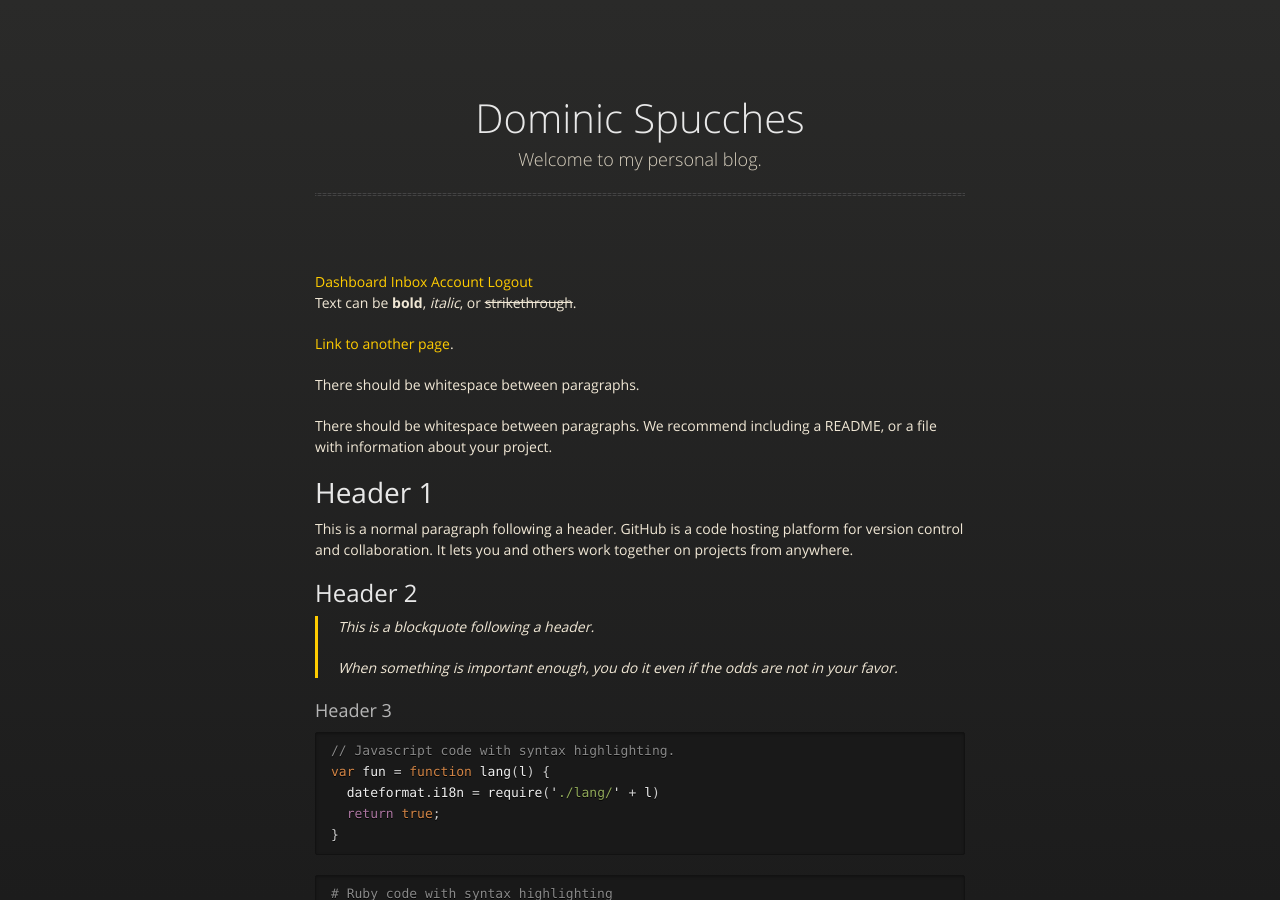
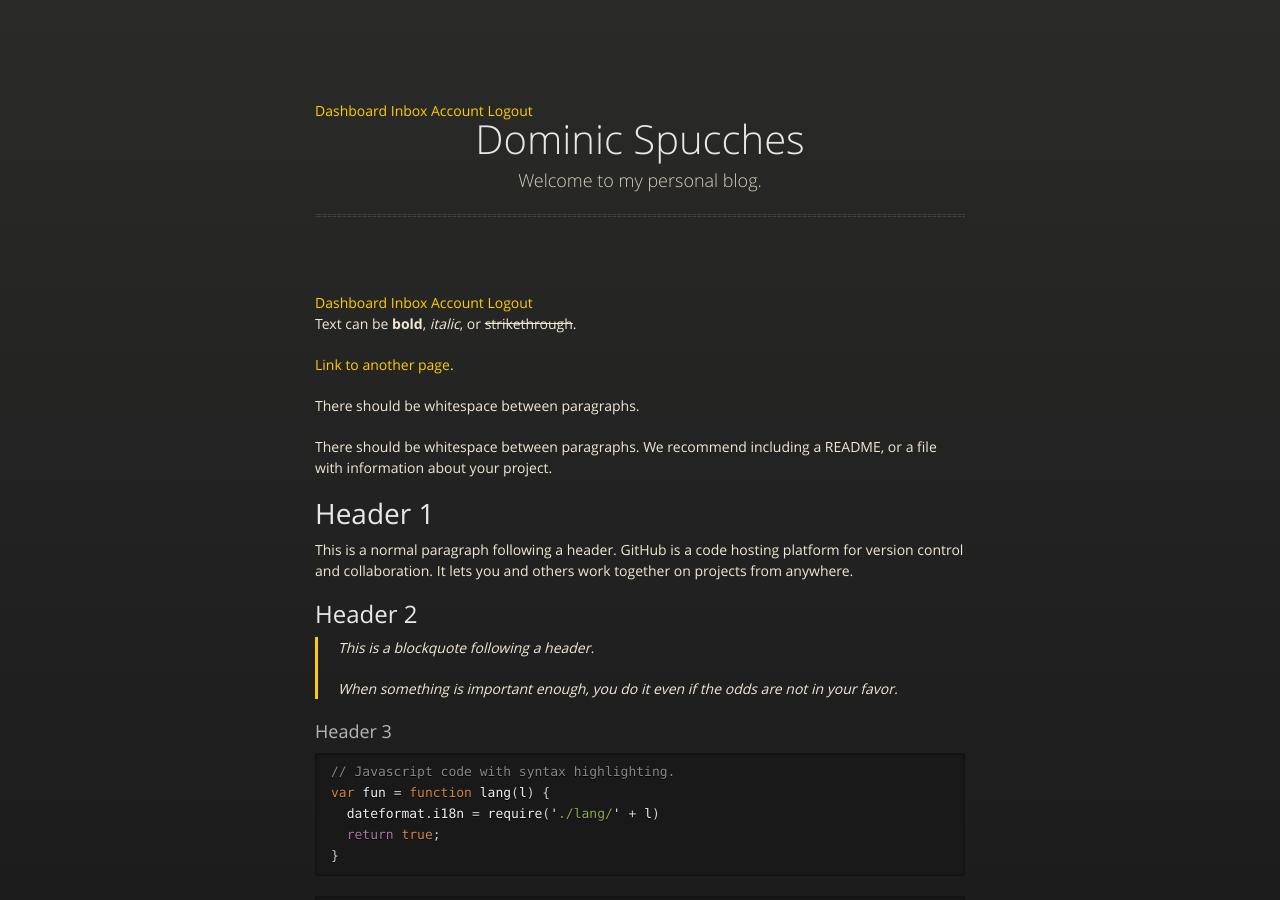
Before and after one commit to dspucches/dspucches.github.io, a Jekyll site: the page built from index.md, in a window 1280 px wide and 900 px high. Built offline with Jekyll 4.4.1, drawn with Linux system fonts in a browser that asks for light colours.

Commit message:
Update default.html

```diff
--- a/_layouts/default.html
+++ b/_layouts/default.html
@@ -35,6 +35,10 @@
 
       <section>
         <div id="title">
+          <a href="#" class="button primary">Dashboard</a>
+          <a href="#" class="button">Inbox</a>
+          <a href="#" class="button">Account</a>
+          <a href="#" class="button">Logout</a>
           <h1>{{ site.title | default: site.github.repository_name }}</h1>
           <p>{{ site.description | default: site.github.project_tagline }}</p>
           <hr>
```
